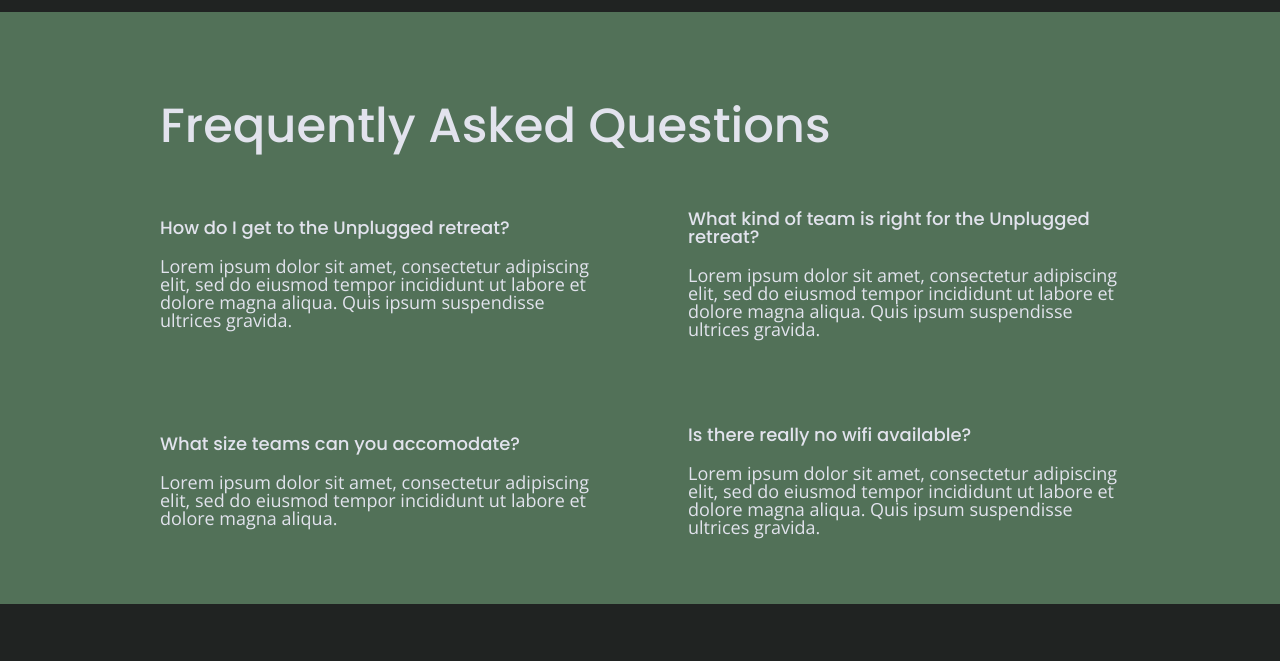
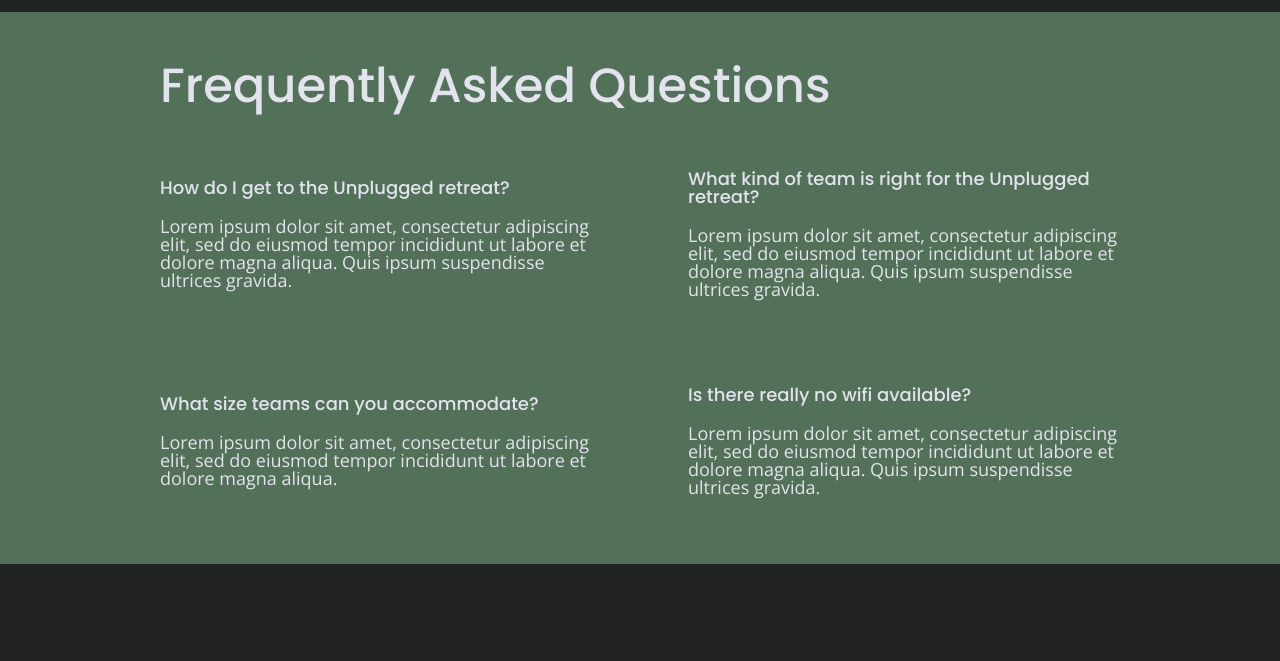
Before and after one commit to allyson-s-code/Unplugged-Responsive, a website: page faq/index.html in a window 1280 px wide. Shown: the part 70-731 px from the top of the page. Drawn offline with nearby package versions, Linux system fonts and the light colour scheme.

Commit message:
fixed faq page margins

```diff
--- a/css/main.css
+++ b/css/main.css
@@ -116,6 +116,7 @@ h2 {
   font-family: 'Poppins', sans-serif;
   font-size: 1.875em;
   font-weight: 500;
+  margin: 0;
 }
 
 h3,
--- a/faq/index.html
+++ b/faq/index.html
@@ -61,7 +61,7 @@
         </p>
       </div>
       <div class="faq-content">
-        <h4>What size teams can you accomodate?</h4>
+        <h4>What size teams can you accommodate?</h4>
         <p>Lorem ipsum dolor sit amet, consectetur adipiscing elit, sed do eiusmod tempor incididunt ut labore et dolore magna aliqua.
         </p>
       </div>
```
